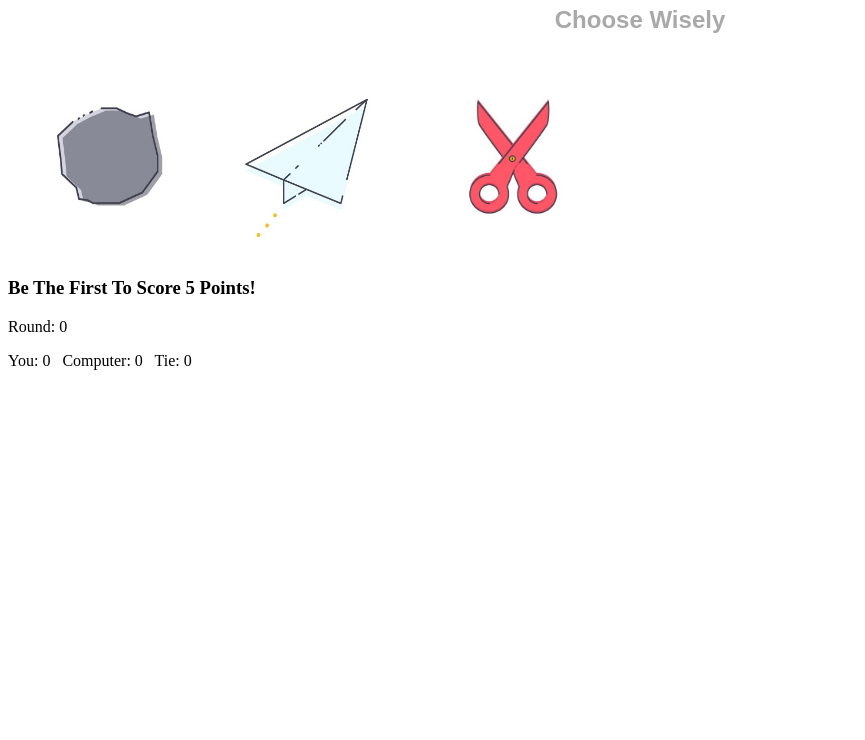
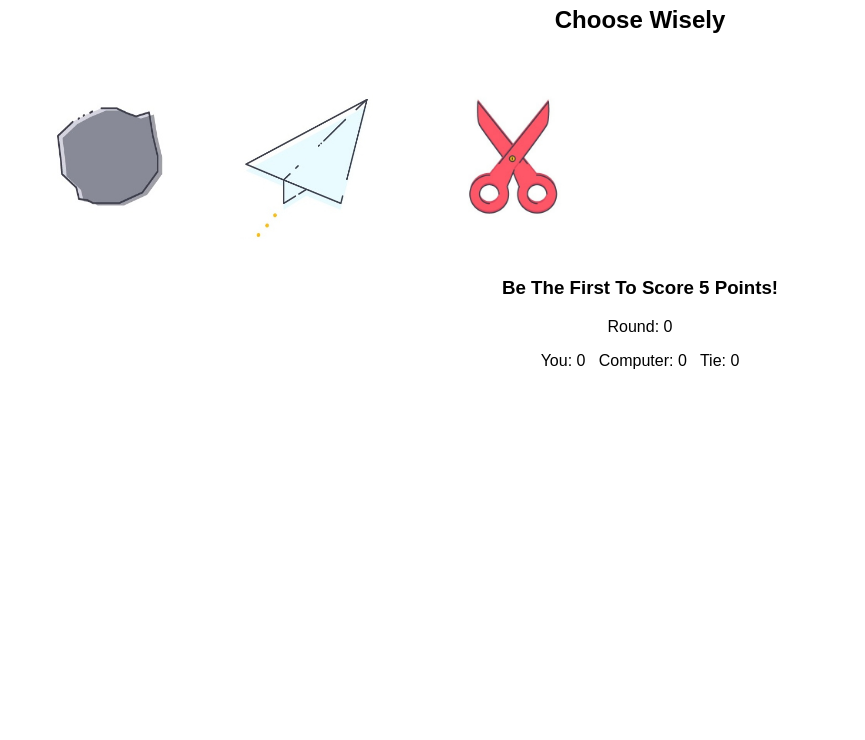
Before and after one commit to laurentrinh/rock_paper_scissors, a plain HTML site: page index.html in a window 1280 px wide. Shown: the part 60-800 px from the top of the page, without its empty margins (0-865 px from the left). Drawn offline with Linux system fonts and the light colour scheme.

Commit message:
Update style.css

```diff
--- a/style.css
+++ b/style.css
@@ -1,7 +1,6 @@
-h1, h2, h4 {
+h1, h2, h3, p {
     text-align: center;
     font-family: sans-serif;
-    color: darkgray;
 }
 
 img {
```
